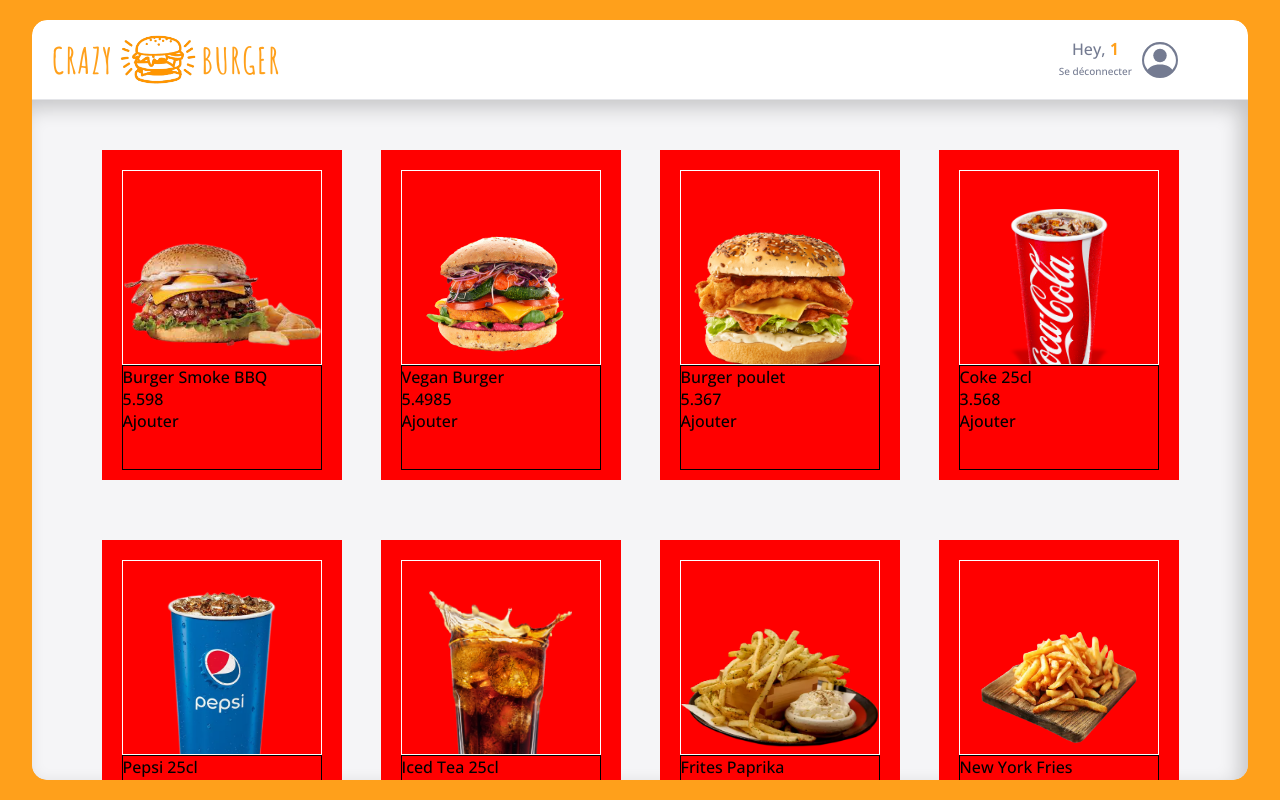
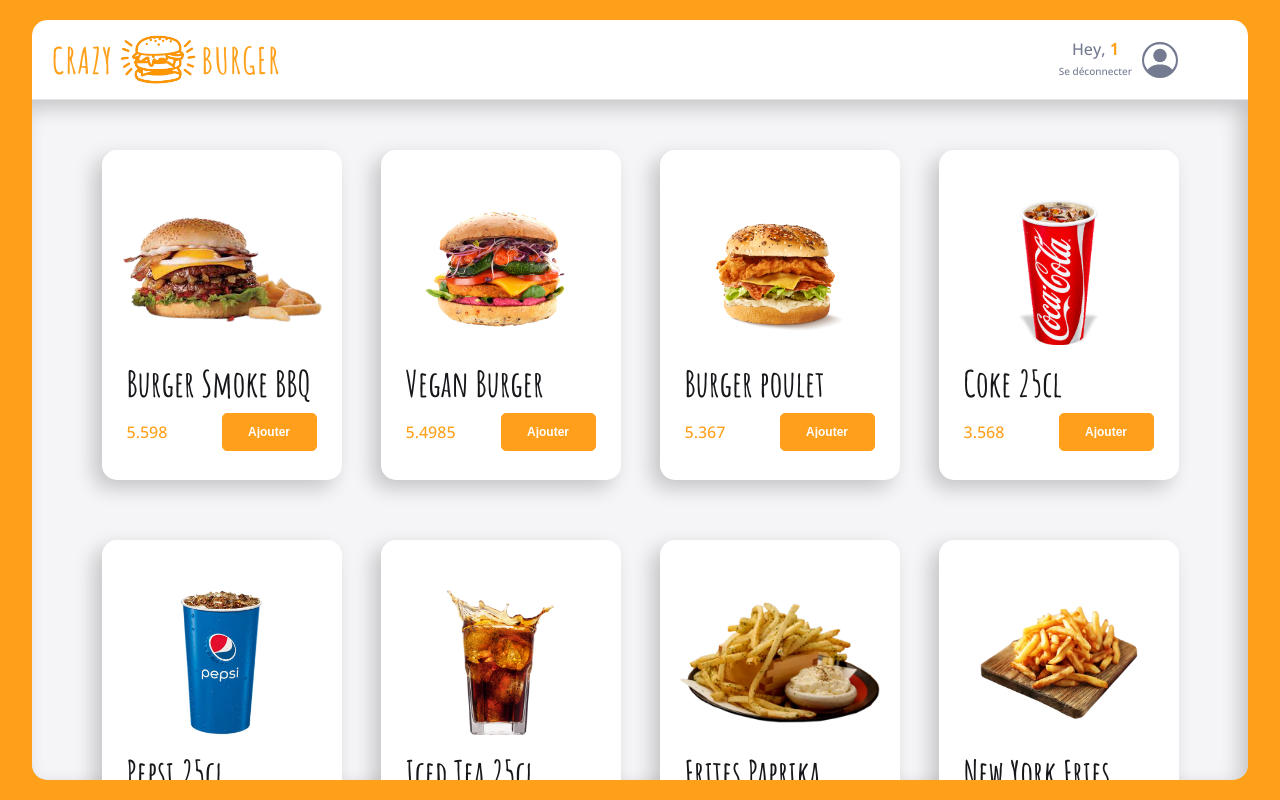
Before and after one commit to Samy572/burger-shop, a React (Vite) app: page /order/1 in a window 1280 px wide. Built offline with nearby package versions, Linux system fonts and the light colour scheme.

Commit message:
💄 F05: OrderPage > Main > Product add style

```diff
--- a/src/components/pages/order/Main/Product.jsx
+++ b/src/components/pages/order/Main/Product.jsx
@@ -1,16 +1,19 @@
 import styled from 'styled-components';
-
+import { theme } from '../../../../theme';
+import PrimaryButton from '../../../reusable-ui/PrimaryButton';
 export default function Product({ title, imageSource, price }) {
 	return (
 		<ProductStyled className="produit">
 			<div className="image">
 				<img src={imageSource} alt={title} />
 			</div>
-			<div className="info-text">
+			<div className="text-info">
 				<div className="title">{title}</div>
 				<div className="description">
-					<div className="price">{price}</div>
-					<div className="add-button">Ajouter</div>
+					<div className="left-description">{price}</div>
+					<div className="right-description">
+						<PrimaryButton className={'primary-button'} label={'Ajouter'} />
+					</div>
 				</div>
 			</div>
 		</ProductStyled>
@@ -19,25 +22,73 @@ export default function Product({ title, imageSource, price }) {
 
 const ProductStyled = styled.div`
 	display: grid;
+	box-shadow: -8px 8px 20px 0px rgb(0 0 0 / 20%);
+	background: ${theme.colors.white};
+	border-radius: ${theme.borderRadius.extraRound};
 	grid-template-rows: 65% 1fr;
-	background-color: red;
 	height: 330px;
 	width: 240px;
 	padding: 20px 20px 10px 20px;
 	.image {
-		border: white 1px solid;
 		width: 100%;
 		height: auto;
-	}
+		margin-top: 30px;
+		margin-bottom: 20px;
+
 		img {
-		margin-top: 30px;
 			width: 100%;
 			height: 100%;
 			object-fit: contain;
 		}
+	}
+	.text-info {
+		display: grid;
+		grid-template-rows: 30% 70%;
+		padding: 5px;
+
 		.title {
+			margin: auto 0;
+			font-size: ${theme.fonts.size.P4};
+			position: relative;
+			bottom: 10px;
+			font-weight: ${theme.fonts.weights.bold};
+			color: ${theme.colors.dark};
+			text-align: left;
+			white-space: nowrap;
+			overflow: hidden;
+			width: 100%;
+			text-overflow: ellipsis;
+			font-family: 'Amatic SC', cursive;
 		}
-	.info-text {
-		border: solid 1px black;
+
+		.description {
+			display: grid;
+			grid-template-columns: 1fr 1fr;
+
+			.left-description {
+				display: flex;
+				justify-content: flex-start;
+				align-items: center;
+				font-weight: ${theme.fonts.weights.medium};
+				white-space: nowrap;
+				overflow: hidden;
+				text-overflow: ellipsis;
+				font-weight: ${theme.fonts.weights.medium};
+				color: ${theme.colors.primary};
+			}
+
+			.right-description {
+				display: flex;
+				justify-content: flex-end;
+				align-items: center;
+				font-size: ${theme.fonts.size.P1};
+
+				.primary-button {
+					font-size: ${theme.fonts.size.XS};
+					cursor: pointer;
+					padding: 12px;
+				}
+			}
+		}
 	}
 `;
```
Lines whose indentation alone changed are shown as unchanged.
